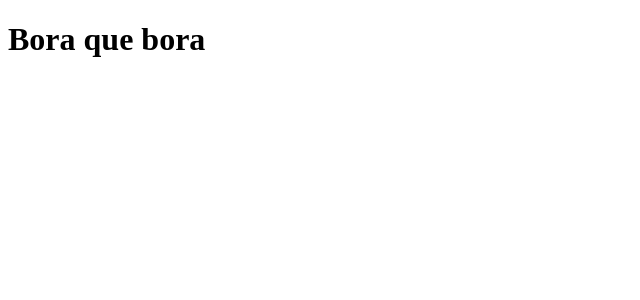
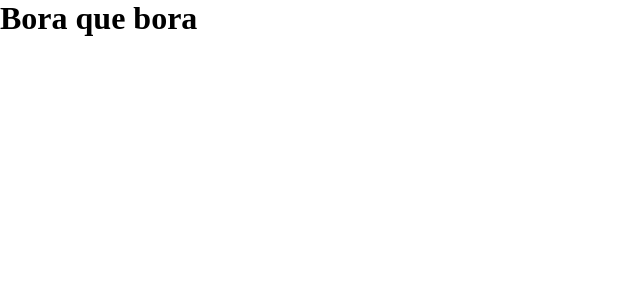
Before and after one commit to nerdstarcode/RevisaoReact, a React (Vite) app: page / in a window 1280 px wide. Shown: the top 300 px of the page, without its empty margins (0-640 px from the left). Built offline with nearby package versions, Linux system fonts and the light colour scheme.

Commit message:
:notebook_with_decorative_cover: Reestruturando

```diff
--- a/src/pages/Home/index.jsx
+++ b/src/pages/Home/index.jsx
@@ -1,11 +1,9 @@
+import './style.css';
 
-function Home() {
-
+export function Home() {
   return (
     <>
       <h1>Bora que bora</h1>
     </>
   )
 }
-
-export default Home
--- /dev/null
+++ b/src/styles/global.css
@@ -0,0 +1,5 @@
+*{
+    margin: 0;
+    padding: 0;
+    box-sizing: border-box;
+}
```
Also changed, not shown: src/main.jsx (+4 -4 lines), src/pages/Home/style.css (added), 1 other file (tests, documents, lock files or other folders).
